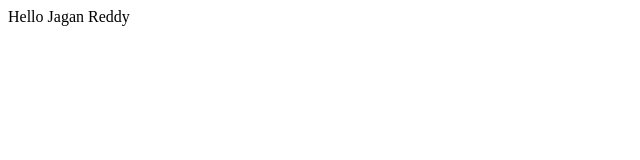
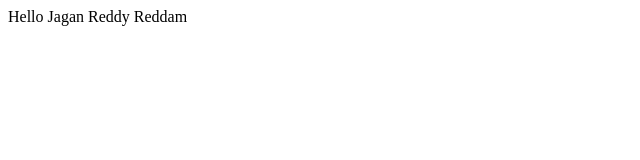
Before and after one commit to Jagadeswarreddy01/demo, a plain HTML site: page index.html in a window 1280 px wide. Shown: the full height of the page, 0-640 px from the left. Drawn offline with Linux system fonts and the light colour scheme.

Commit message:
added word Reddam

```diff
--- a/index.html
+++ b/index.html
@@ -1 +1 @@
-<p>Hello Jagan Reddy</p>
+<p>Hello Jagan Reddy Reddam</p>
```
